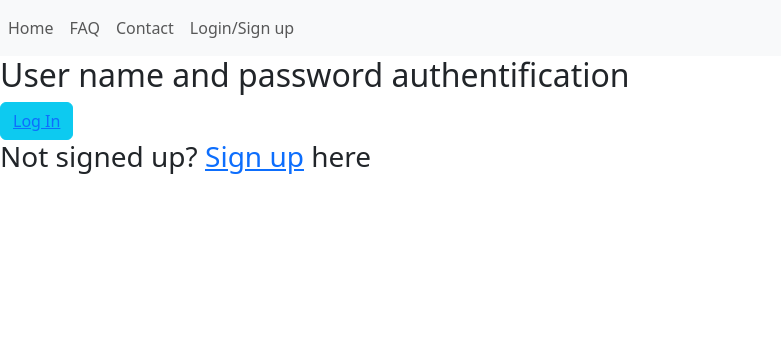
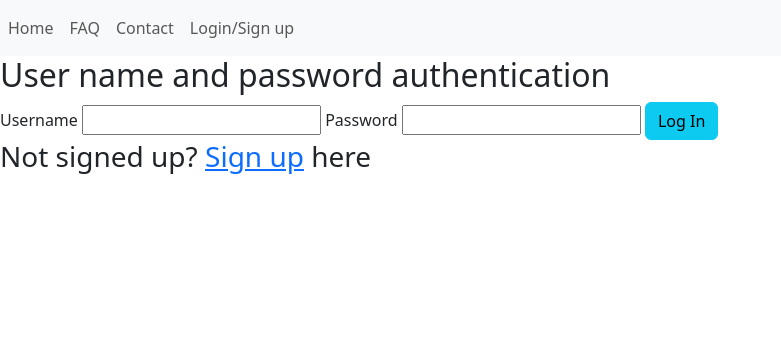
Before and after one commit to rakhan19/TripPlanner421, a Flask app: page /admit in a window 1280 px wide. Shown: the top 356 px of the page, without its empty margins (0-781 px from the left). Run offline with Flask 3, Linux system fonts and the light colour scheme.

Commit message:
Add files via upload

```diff
--- a/templates/admit.html
+++ b/templates/admit.html
@@ -1,7 +1,14 @@
 {% extends "base0.html"%}
 
 {% block content %}
-        <h2>User name and password authentification</h2>
-        <button type="button" class="btn btn-info"><a href="{{url_for('mainpage')}}">Log In</a></button>
-        <h3>Not signed up? <a href="{{url_for('signup')}}">Sign up</a> here</h3>
+        <h2>User name and password authentication</h2>
+        <form action="{{ url_for('auth.login') }}" method="POST">
+
+        <label for="username">Username</label>
+        <input type="text" name="username" required>
+        <label for="password">Password</label>
+        <input type="password" name="password" required>
+        <button type="submit" class="btn btn-info">Log In</button>
+        </form>
+        <h3>Not signed up? <a href="{{url_for('auth.register')}}">Sign up</a> here</h3>
 {% endblock %}
```
